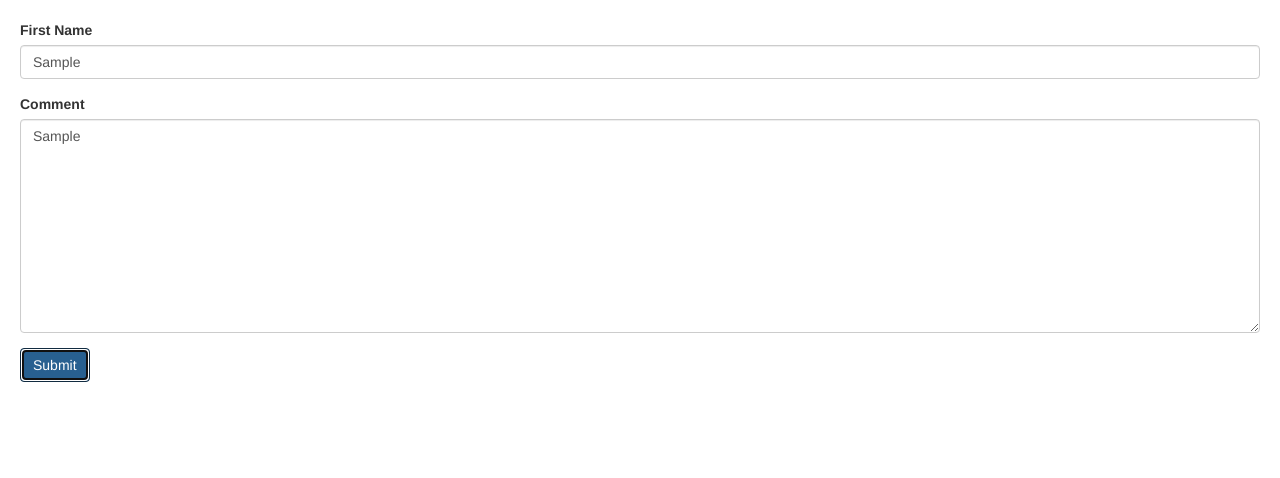
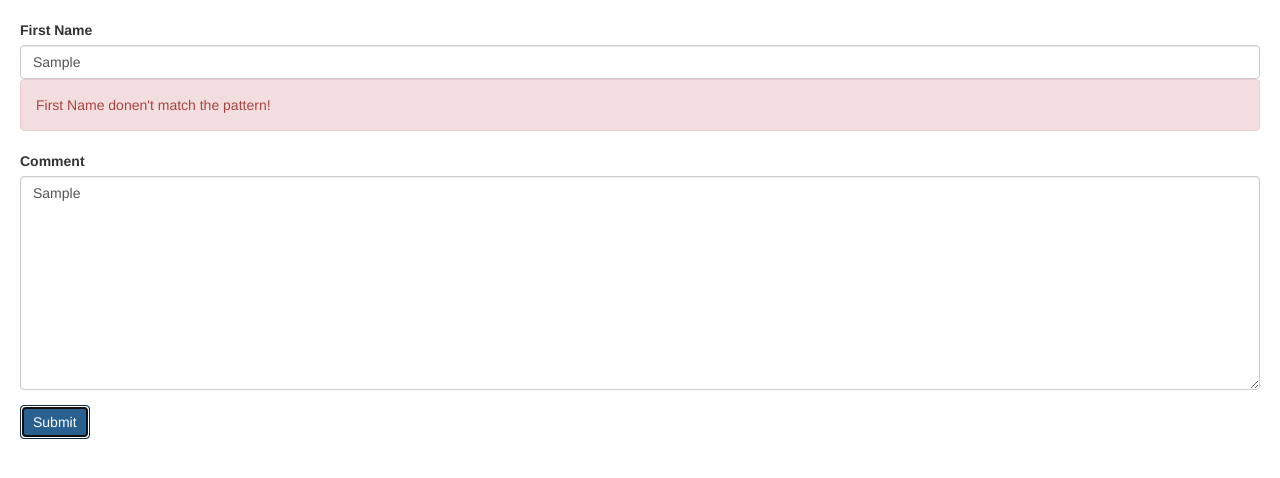
Before and after one commit to reddysainathn/angular-template-driven-forms, an Angular app: page / in a window 1280 px wide. Both pictures are taken after typing "Sample", "Sample" into the empty fields and a click on the button "Submit". Shown: the top 478 px of the page. Built offline with nearby package versions, Linux system fonts and the light colour scheme.

Commit message:
Angular Forms with Input Field Validations and Errors with ngModel

```diff
--- a/src/app/components/contact-form/contact-form.component.html
+++ b/src/app/components/contact-form/contact-form.component.html
@@ -1,11 +1,16 @@
 <form>
   <div class="form-group">
     <label for="firstName">First Name</label>
-    <input ngModel name="firstName" #firstName="ngModel" (change)="log(firstName)" id="firstName" type="text" class="form-control">
+    <input required minlength="3" maximumlength="10" pattern="banana" ngModel name="firstName" #firstName="ngModel" (change)="log(firstName)" id="firstName" type="text" class="form-control">
+    <div class="alert alert-danger" *ngIf="firstName.touched && !firstName.valid">
+      <div *ngIf="firstName.errors.required">First Name is required!</div>
+      <div *ngIf="firstName.errors.minlength">First Name should be minimum {{ firstName.errors.minlength.requiredLength }} character!</div>
+      <div *ngIf="firstName.errors.pattern">First Name donen't match the pattern!</div>
+    </div>
   </div>
   <div class="form-group">
     <label for="comment">Comment</label>
-    <textarea type="text" cols="30" rows="10" id="comment" class="form-control"></textarea>
+    <textarea ngModel name="comment" type="text" cols="30" rows="10" id="comment" class="form-control"></textarea>
   </div>
   <button class="btn btn-primary">Submit</button>
 </form>
--- a/src/app/components/contact-form/contact-form.component.ts
+++ b/src/app/components/contact-form/contact-form.component.ts
@@ -6,6 +6,7 @@ import { Component, OnInit } from '@angular/core';
   styleUrls: ['./contact-form.component.css']
 })
 export class ContactFormComponent implements OnInit {
+
   log(x) {
     console.log(x);
   }
```
